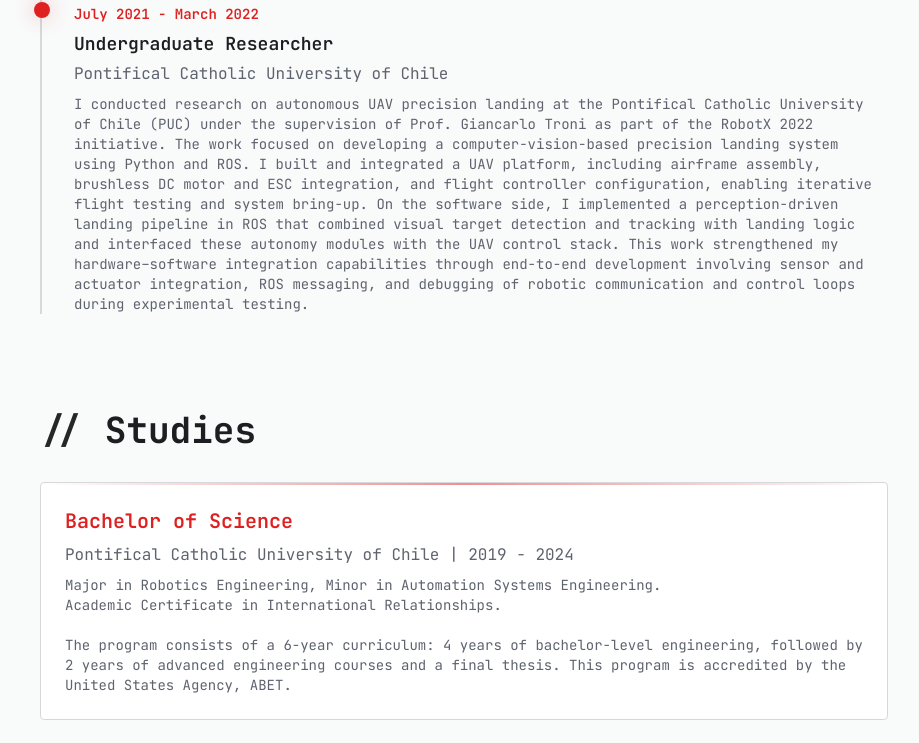
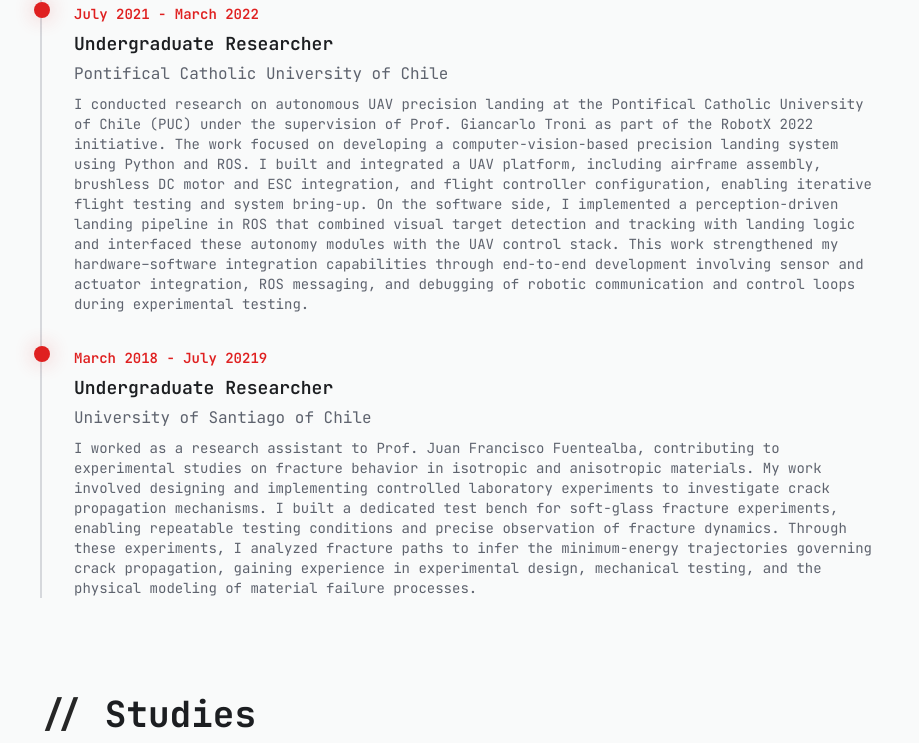
Before and after one commit to mbflores3/mbflores3.github.io, a React (Vite) app: page / in a window 1280 px wide. Shown: the part 3066-3809 px from the top of the page, without its empty margins (176-1095 px from the left). Built offline with nearby package versions, Linux system fonts and the light colour scheme.

Commit message:
Update Index.tsx

```diff
--- a/src/pages/Index.tsx
+++ b/src/pages/Index.tsx
@@ -147,6 +147,13 @@
               title="Undergraduate Researcher"
               organization="Pontifical Catholic University of Chile"
               description="I conducted research on autonomous UAV precision landing at the Pontifical Catholic University of Chile (PUC) under the supervision of Prof. Giancarlo Troni as part of the RobotX 2022 initiative. The work focused on developing a computer-vision-based precision landing system using Python and ROS. I built and integrated a UAV platform, including airframe assembly, brushless DC motor and ESC integration, and flight controller configuration, enabling iterative flight testing and system bring-up. On the software side, I implemented a perception-driven landing pipeline in ROS that combined visual target detection and tracking with landing logic and interfaced these autonomy modules with the UAV control stack. This work strengthened my hardware–software integration capabilities through end-to-end development involving sensor and actuator integration, ROS messaging, and debugging of robotic communication and control loops during experimental testing."
+            />
+
+            <TimelineItem
+              year="March 2018 - July 20219"
+              title="Undergraduate Researcher"
+              organization="University of Santiago of Chile"
+              description="I worked as a research assistant to Prof. Juan Francisco Fuentealba, contributing to experimental studies on fracture behavior in isotropic and anisotropic materials. My work involved designing and implementing controlled laboratory experiments to investigate crack propagation mechanisms. I built a dedicated test bench for soft-glass fracture experiments, enabling repeatable testing conditions and precise observation of fracture dynamics. Through these experiments, I analyzed fracture paths to infer the minimum-energy trajectories governing crack propagation, gaining experience in experimental design, mechanical testing, and the physical modeling of material failure processes."
             />
           </div>
         </section>
```
